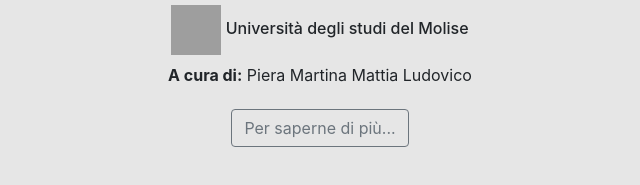
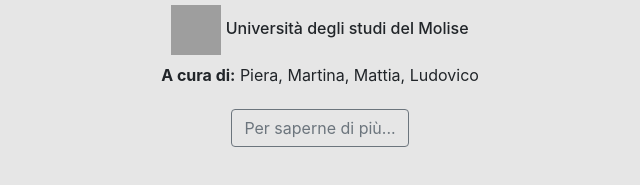
Before and after one commit to mattoide/GISInquinamento, a plain HTML site: page index.html in a window 1280 px wide. Shown: the part 465-650 px from the top of the page, 320-960 px from the left. Drawn offline with nearby package versions, Linux system fonts and the light colour scheme; grey boxes are pictures that could not be loaded.

Commit message:
quasi completo

```diff
--- a/index.html
+++ b/index.html
@@ -33,7 +33,7 @@
 
 <body>
 
-  <!--  <nav class="navbar navbar-expand-lg navbar-dark bg-dark">
+    <!--  <nav class="navbar navbar-expand-lg navbar-dark bg-dark">
 
         <a class="navbar-brand" href="#">
 
@@ -75,14 +75,17 @@
                 <h3>Inquinamento emilia romagna</h3>
                 <h4>Progetto Informatica Territoriale</h4>
 
-               <h6><span> <img class="unimol" src="img/unimol.png"></span> Università degli studi del Molise</h6>
+                <h6>
+                    <span>
+                        <img class="unimol" src="img/unimol.png">
+                    </span> Università degli studi del Molise</h6>
 
                 <h7>
                     <span style="font-weight:bold">A cura di:</span>
-                    <span> Piera Martina Mattia Ludovico</span>
+                    <span> Piera, Martina, Mattia, Ludovico</span>
                 </h7>
-<br>
-                <a class ="btn btn-outline-secondary" href="./pages/intro.html">Per saperne di più...</a>
+                <br>
+                <a class="btn btn-outline-secondary" href="./pages/intro.html">Per saperne di più...</a>
             </div>
 
         </div>
```
